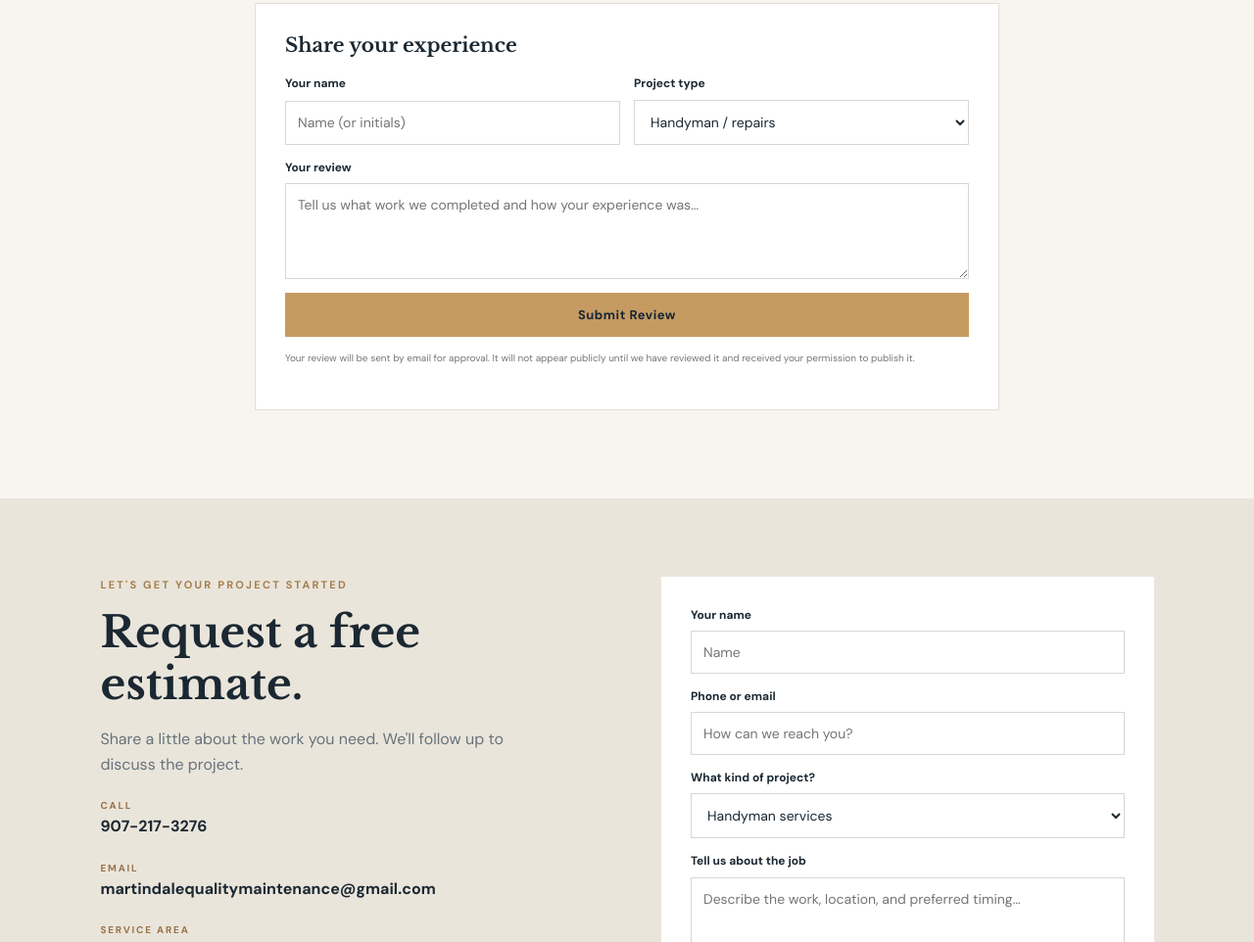
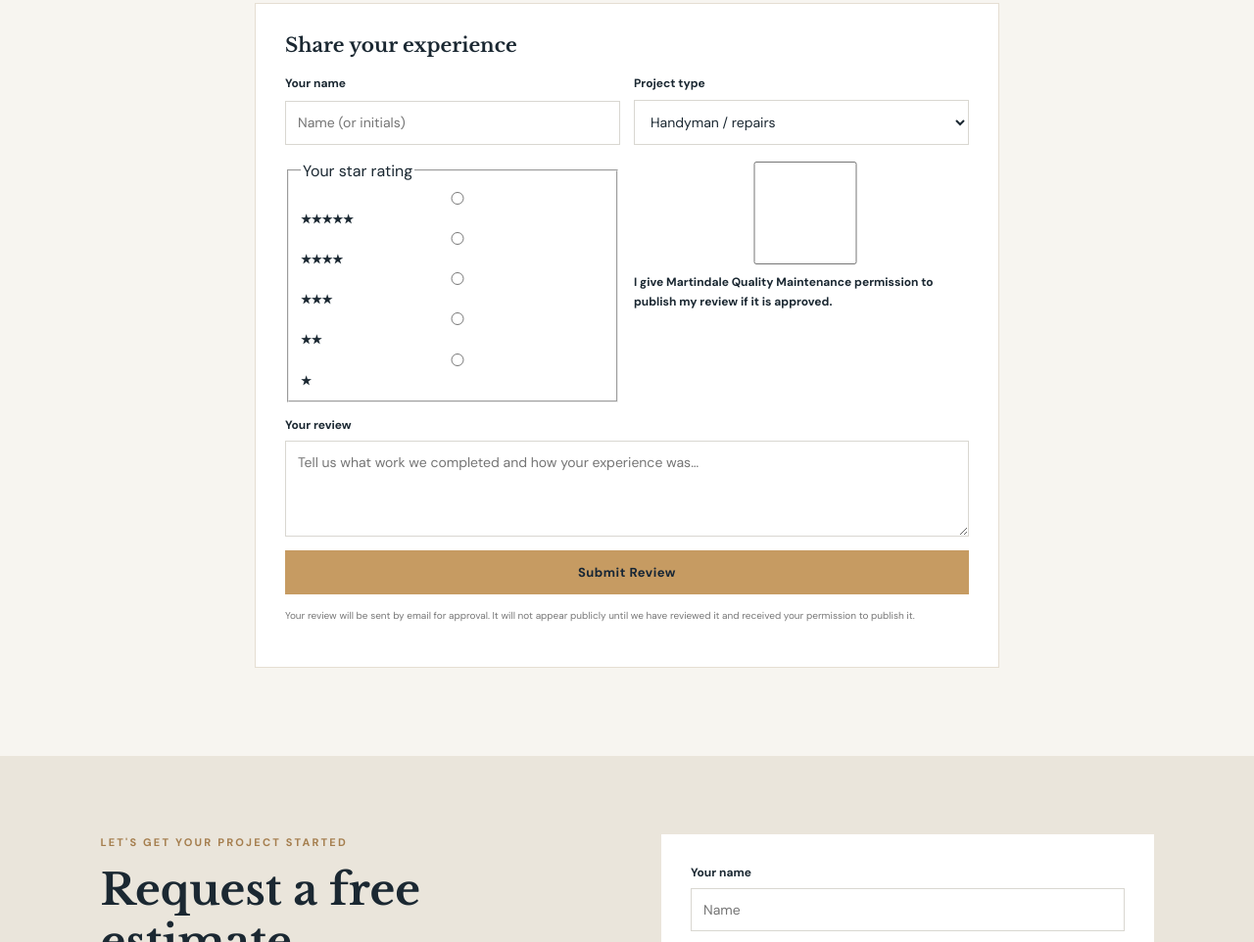
Before and after one commit to marinejake/martindale-quality-maintenance, a plain HTML site: page index.html in a window 1280 px wide. Shown: the part 4961-5923 px from the top of the page at 98% size. Drawn offline with nearby package versions, Linux system fonts and the light colour scheme.

Commit message:
Enhance review form with rating and permission options
Added a star rating system and permission checkbox to the review form.

```diff
--- a/index.html
+++ b/index.html
@@ -94,6 +94,19 @@
     <div class="review-form-grid">
       <label>Your name<input name="review-name" required autocomplete="name" placeholder="Name (or initials)"></label>
       <label>Project type<select name="review-project"><option>Handyman / repairs</option><option>Home improvement / remodeling</option><option>Property maintenance</option><option>Real estate / market-ready work</option><option>Lawn care / hardscape</option><option>Cleanout / junk removal</option><option>Other</option></select></label>
+      <fieldset class="review-rating">
+  <legend>Your star rating</legend>
+  <label><input type="radio" name="rating" value="5" required> ★★★★★</label>
+  <label><input type="radio" name="rating" value="4"> ★★★★</label>
+  <label><input type="radio" name="rating" value="3"> ★★★</label>
+  <label><input type="radio" name="rating" value="2"> ★★</label>
+  <label><input type="radio" name="rating" value="1"> ★</label>
+</fieldset>
+
+<label class="review-permission">
+  <input type="checkbox" name="permission" value="yes" required>
+  I give Martindale Quality Maintenance permission to publish my review if it is approved.
+</label>
     </div>
     <label>Your review<textarea name="review-text" rows="4" required placeholder="Tell us what work we completed and how your experience was…"></textarea></label>
     <button class="button button-light" type="submit">Submit Review</button>
```
